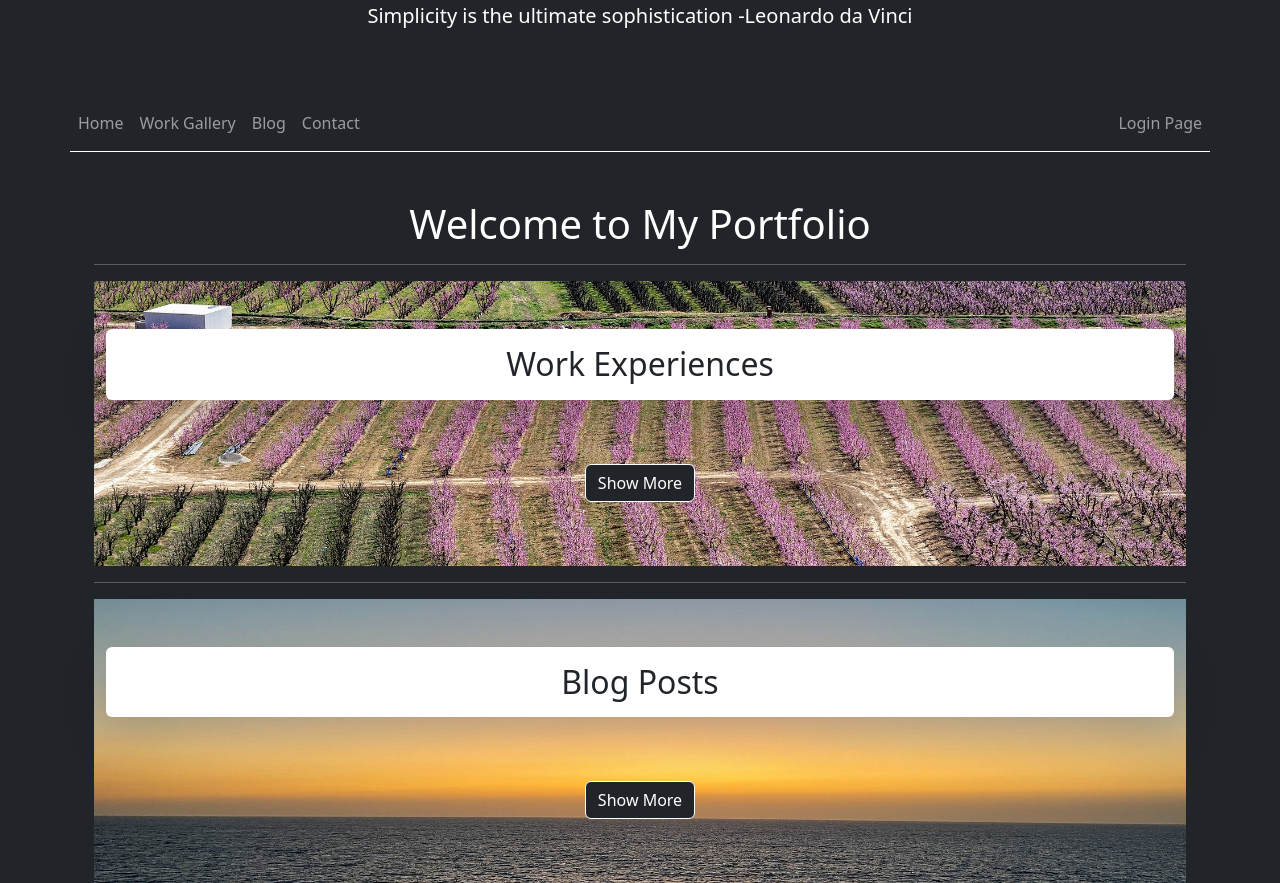
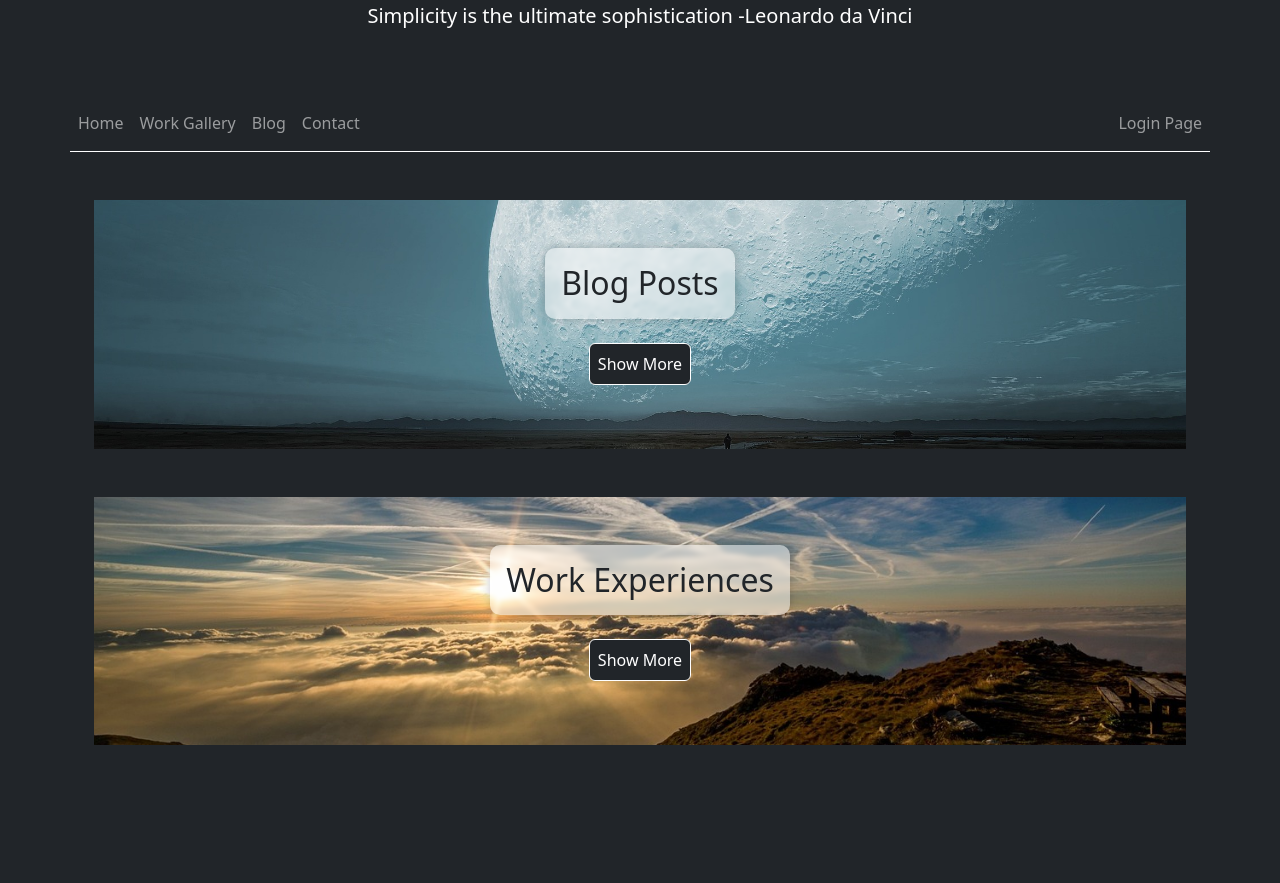
Before and after one commit to pouyanze/portfolio, a Django app: page / in a window 1280 px wide. Shown: the part 138-1021 px from the top of the page. After the commit the page ends 883 px from the top, so only its background shows below. Run offline with Django 4.2, Linux system fonts and the light colour scheme; data that the repository does not hold is empty.

Commit message:
index UI improvement

```diff
--- a/portfolio/static/css/index.css
+++ b/portfolio/static/css/index.css
@@ -9,7 +9,7 @@
     left: 0;
     width: 100%;
     height: 100%;
-    background-image: url('/static/images/flower-gdfc88679a_1920.jpg');
+    background-image: url('/static/images/mountains-g7b9e0cd91_1280.jpg');
     background-size: cover;
     background-position: center;
     background-repeat: no-repeat;
@@ -29,7 +29,7 @@
     left: 0;
     width: 100%;
     height: 100%;
-    background-image: url('/static/images/sunset-gb6fd7cd57_1920.jpg');
+    background-image: url('/static/images/moon-g578887131_1920.jpg');
     background-size: cover;
     background-position: center;
     background-repeat: no-repeat;
@@ -41,3 +41,26 @@
     background-color: #c7ddf3;
     display: inline-block;
 }
+
+.custom-bg-color-light {
+    background-color: rgba(255, 255, 255, 0.5);
+    backdrop-filter: blur(2px);
+    -webkit-backdrop-filter: blur(2px);
+    box-shadow: 0 0 10px rgba(0, 0, 0, 0.2);
+    border-radius: 10px;
+}
+
+.custom-bg-color-dark {
+    background-color: rgba(43, 43, 43, 0.5);
+    backdrop-filter: blur(8px);
+    -webkit-backdrop-filter: blur(2px);
+    box-shadow: 0 0 10px rgba(0, 0, 0, 0.2);
+    border-radius: 10px;
+    color: rgb(0, 0, 0);
+}
+
+
+a {
+    text-decoration: none;
+    border-radius: 10px;
+}
--- a/portfolio/templates/home/index.html
+++ b/portfolio/templates/home/index.html
@@ -11,39 +11,45 @@
 
 {% block content %}
 <div class="container">
-    <h1 class="text-center">Welcome to My Portfolio</h1>
-    <hr>
+
+   <!-- Posts section -->
+   <section class="py-5" id="blog_index">
+    <h2 class="text-center text-dark">
+      <span class="d-inline-block custom-bg-color-light p-3">Blog Posts</span>
+    </h2>
+    <div class="container">
+      <ul class="list-group">
+        {% for post in posts %}
+          <a href="{% url 'post_detail' post.pk %}">
+            <li class="list-group-item mb-2 custom-bg-color-dark">{{ post.title }} <hr><p>by {{ post.author }}</p></li>
+          </a>
+        {% endfor %}
+      </ul>
+      <div class="text-center my-3">
+        <a href="{% url 'blog_index' %}" class="btn btn-dark border border-white p-2">Show More</a>
+      </div>
+    </div>
+  </section>
 
   <!-- Work Experiences section -->
-    <section class="py-5" id="work_index">
+
+  <section class="py-5 mt-5 mb-5" id="work_index">
+    <h2 class="text-center text-dark">
+      <span class="d-inline-block custom-bg-color-light p-3">Work Experiences</span>
+    </h2>
     <div class="container">
-        <h2 class="text-center text-dark shadow-lg p-3 mb-5 bg-body rounded">Work Experiences</h2>
       <ul class="list-group">
         {% for work_experience in work_experiences %}
-          <li class="list-group-item mb-2">
+          <a href="{% url 'work_detail' work_experience.pk %}">
+            <li class="list-group-item mb-2 custom-bg-color-dark">
               <h4>{{ work_experience.title }}</h4>
               <p>{{ work_experience.description }}</p>
             </li>
+          </a>
         {% endfor %}
       </ul>
       <div class="text-center my-3">
-          <a href="{% url 'work_index' %}" class="btn btn-dark border border-white">Show More</a>
-        </div>
-      </div>
-    </section>
-    <hr>
-
-    <!-- Posts section -->
-    <section class="py-5" id="blog_index">
-      <div class="container">
-        <h2 class="text-center text-dark shadow-lg p-3 mb-5 bg-body rounded">Blog Posts</h2>
-        <ul class="list-group">
-          {% for post in posts %}
-            <li class="list-group-item text-dark mb-2">{{ post.title }} by {{ post.author }}</li>
-          {% endfor %}
-        </ul>
-        <div class="text-center my-3">
-          <a href="{% url 'blog_index' %}" class="btn btn-dark border border-white">Show More</a>
+        <a href="{% url 'work_index' %}" class="btn btn-dark border border-white p-2">Show More</a>
       </div>
     </div>
   </section>
```
Also changed, not shown: portfolio/static/images/flower-gdfc88679a_1920.jpg (deleted), portfolio/static/images/moon-g578887131_1920.jpg (added), portfolio/static/images/mountains-g7b9e0cd91_1280.jpg (added), portfolio/static/images/sunset-gb6fd7cd57_1920.jpg (deleted). Lines whose indentation alone changed are shown as unchanged.
